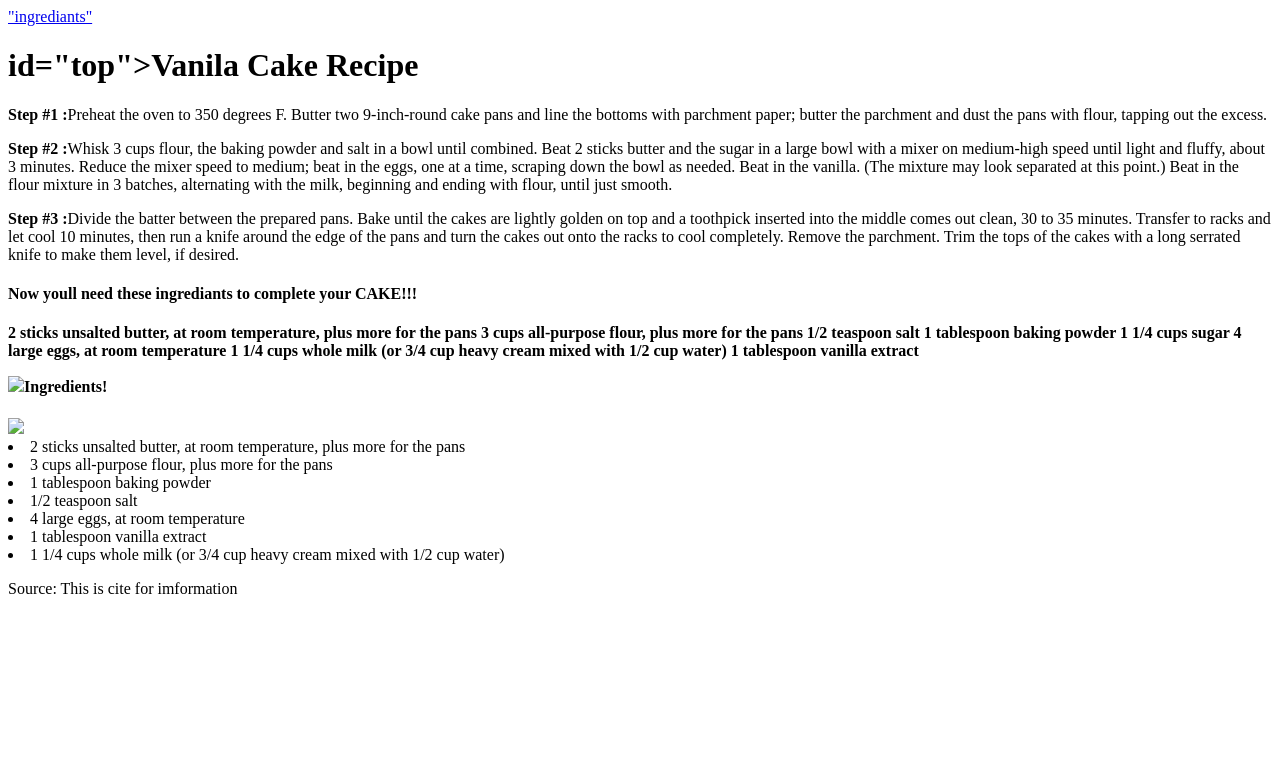
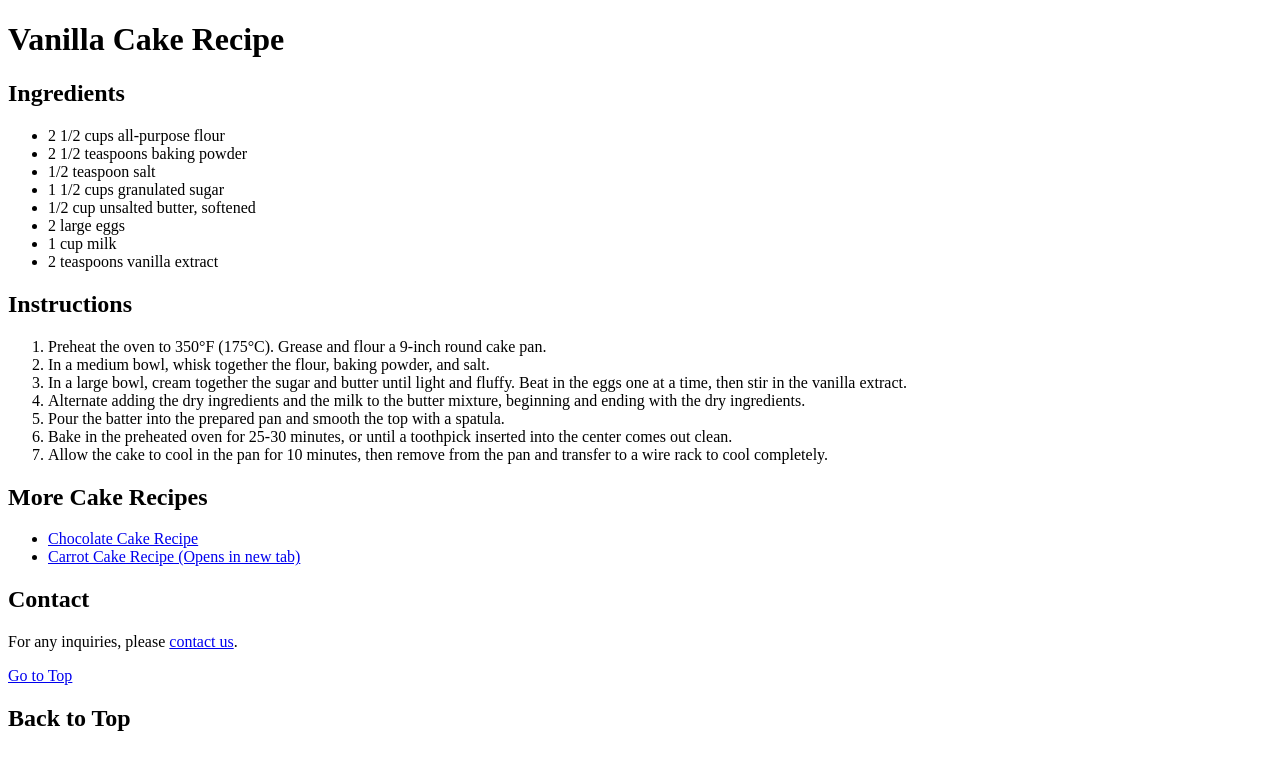
Before and after one commit to JRouse00/Project--1-Real, a plain HTML site: page Project 1/index.html in a window 1280 px wide. Drawn offline with Linux system fonts and the light colour scheme.

Commit message:
saved new code

```diff
--- a/Project 1/index.html
+++ b/Project 1/index.html
@@ -1,51 +1,46 @@
 <!DOCTYPE html>
 <html>
-    <head>
-        <title>My Recipe</title>
-    </head>
-    <body>
-        <a href="#"ingrediants">"ingrediants"</a>
-        <br/>
-        <h1> id="top">Vanila Cake Recipe</h1>
-            <p><b>Step #1 :</b>Preheat the oven to 350 degrees F. Butter two 9-inch-round cake pans and line the bottoms with parchment paper; butter the parchment and dust the pans with flour, tapping out the excess.</p>
-            <p><b>Step #2 :</b>Whisk 3 cups flour, the baking powder and salt in a bowl until combined. Beat 2 sticks butter and the sugar in a large bowl with a mixer on medium-high speed until light and fluffy, about 3 minutes. Reduce the mixer speed to medium; beat in the eggs, one at a time, scraping down the bowl as needed. Beat in the vanilla. (The mixture may look separated at this point.) Beat in the flour mixture in 3 batches, alternating with the milk, beginning and ending with flour, until just smooth.</p>
-            <p><b>Step #3 :</b>Divide the batter between the prepared pans. Bake until the cakes are lightly golden on top and a toothpick inserted into the middle comes out clean, 30 to 35 minutes. Transfer to racks and let cool 10 minutes, then run a knife around the edge of the pans and turn the cakes out onto the racks to cool completely. Remove the parchment. Trim the tops of the cakes with a long serrated knife to make them level, if desired.</p>
-            <p></p>
-            <p></p>
+<head>
+  <title>Vanilla Cake Recipe</title>
+</head>
+<body>
+  <h1>Vanilla Cake Recipe</h1>
 
+  <h2>Ingredients</h2>
+  <ul>
+    <li>2 1/2 cups all-purpose flour</li>
+    <li>2 1/2 teaspoons baking powder</li>
+    <li>1/2 teaspoon salt</li>
+    <li>1 1/2 cups granulated sugar</li>
+    <li>1/2 cup unsalted butter, softened</li>
+    <li>2 large eggs</li>
+    <li>1 cup milk</li>
+    <li>2 teaspoons vanilla extract</li>
+  </ul>
 
-        <h4>Now youll need these ingrediants to complete your CAKE!!!<h4>
-            <p> 2 sticks unsalted butter, at room temperature, plus more for the pans
+  <h2>Instructions</h2>
+  <ol>
+    <li>Preheat the oven to 350°F (175°C). Grease and flour a 9-inch round cake pan.</li>
+    <li>In a medium bowl, whisk together the flour, baking powder, and salt.</li>
+    <li>In a large bowl, cream together the sugar and butter until light and fluffy. Beat in the eggs one at a time, then stir in the vanilla extract.</li>
+    <li>Alternate adding the dry ingredients and the milk to the butter mixture, beginning and ending with the dry ingredients.</li>
+    <li>Pour the batter into the prepared pan and smooth the top with a spatula.</li>
+    <li>Bake in the preheated oven for 25-30 minutes, or until a toothpick inserted into the center comes out clean.</li>
+    <li>Allow the cake to cool in the pan for 10 minutes, then remove from the pan and transfer to a wire rack to cool completely.</li>
+  </ol>
 
-                3 cups all-purpose flour, plus more for the pans
+  <h2>More Cake Recipes</h2>
+  <ul>
+    <li><a href="chocolate-cake.html">Chocolate Cake Recipe</a></li>
+    <li><a href="carrot-cake.html" target="_blank">Carrot Cake Recipe (Opens in new tab)</a></li>
+  </ul>
 
-                1/2 teaspoon salt
+  <h2>Contact</h2>
+  <p>For any inquiries, please <a href="mailto:contact@example.com">contact us</a>.</p>
 
-                1 tablespoon baking powder
+  <a href="#top">Go to Top</a>
 
-                1 1/4 cups sugar
+  <h2 id="top">Back to Top</h2>
 
-                4 large eggs, at room temperature
-
-                1 1/4 cups whole milk (or 3/4 cup heavy cream mixed with 1/2 cup water)
-
-                1 tablespoon vanilla extract</p>
-
-        <img src="image/vanilla cake.jpg"
-        <h5 id="ingedients">Ingredients!</h5>
-
-        <img src="/>
-        <ul>
-            <li>2 sticks unsalted butter, at room temperature, plus more for the pans</li>
-            <li>3 cups all-purpose flour, plus more for the pans</li>
-            <li>1 tablespoon baking powder</li>
-            <li>1/2 teaspoon salt</li>
-            <li>4 large eggs, at room temperature</li>
-            <li>1 tablespoon vanilla extract</li>
-            <li>1 1/4 cups whole milk (or 3/4 cup heavy cream mixed with 1/2 cup water)</li>
-        </ul>
-        <p>Source: This is cite for imformation</p>
-
-
-    </body>
+</body>
 </html>
```
